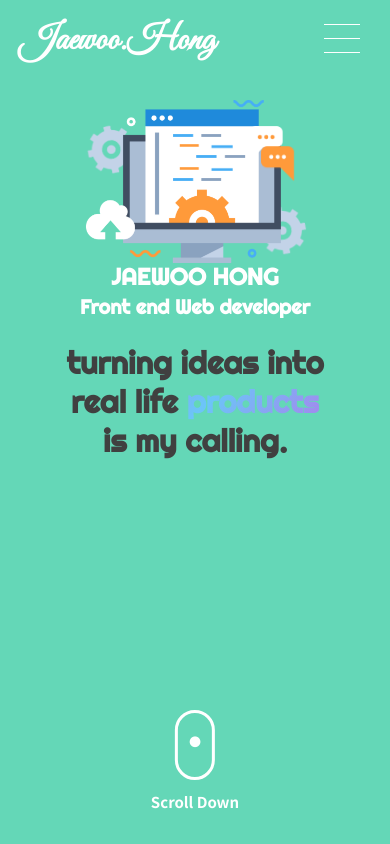
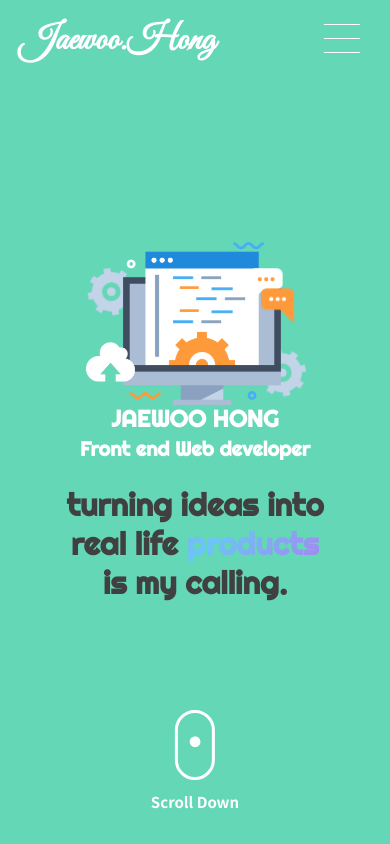
Before and after one commit to hjaewoo/hjaewoo.github.io, a plain HTML site: page index.html in a window 390 px wide. Shown: the top 844 px of the page. Drawn offline with nearby package versions, Linux system fonts and the light colour scheme; files whose address does not match are found by name.

Commit message:
Update style.css

```diff
--- a/assets/css/style.css
+++ b/assets/css/style.css
@@ -449,8 +449,6 @@ body {
   }
   .p-main__top .p-main__top__container {
     display: block;
-    position: unset;
-    transform: unset;
   }
   .p-main__top .p-main__top__container .p-main__top__container__img {
     margin: 0 auto;
```
